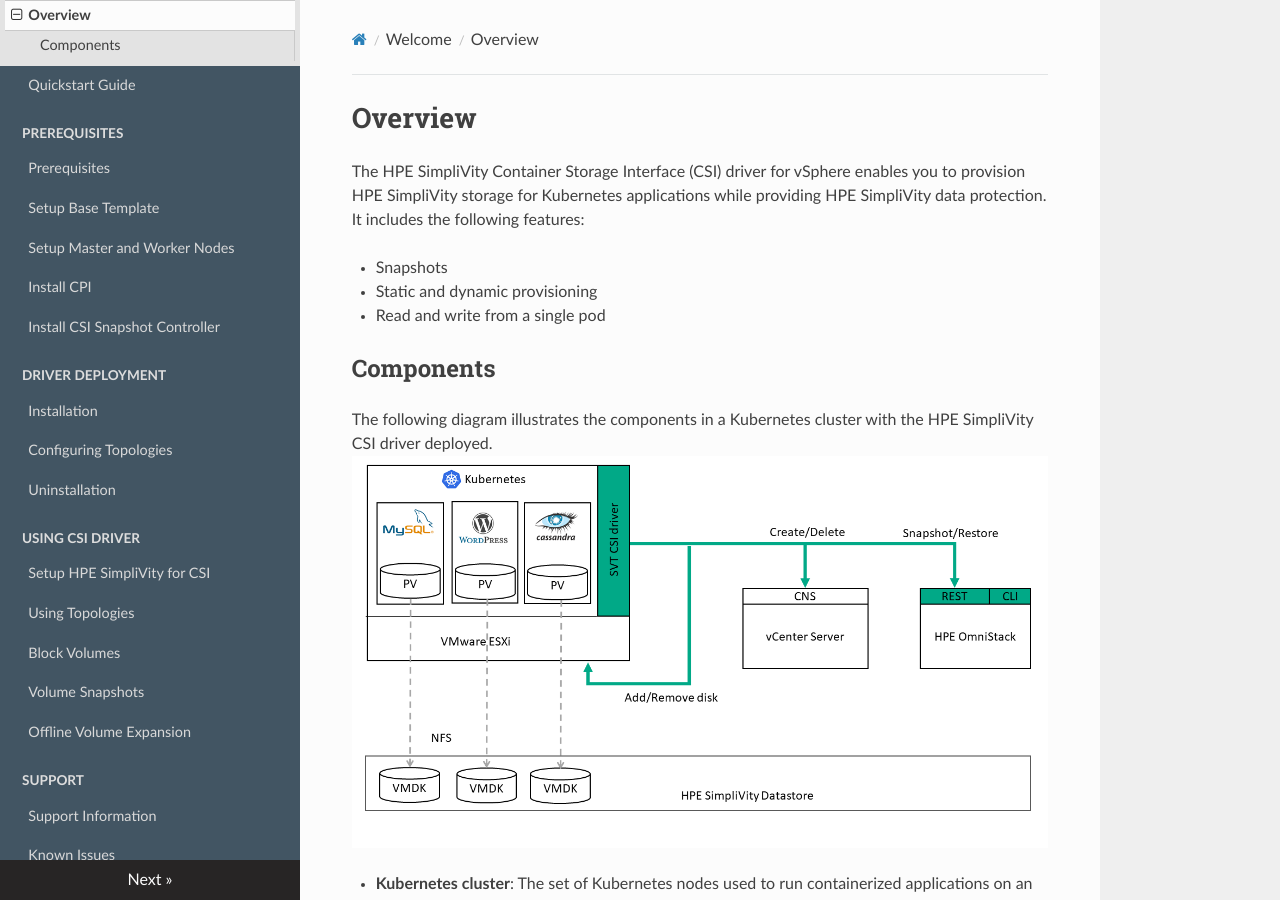
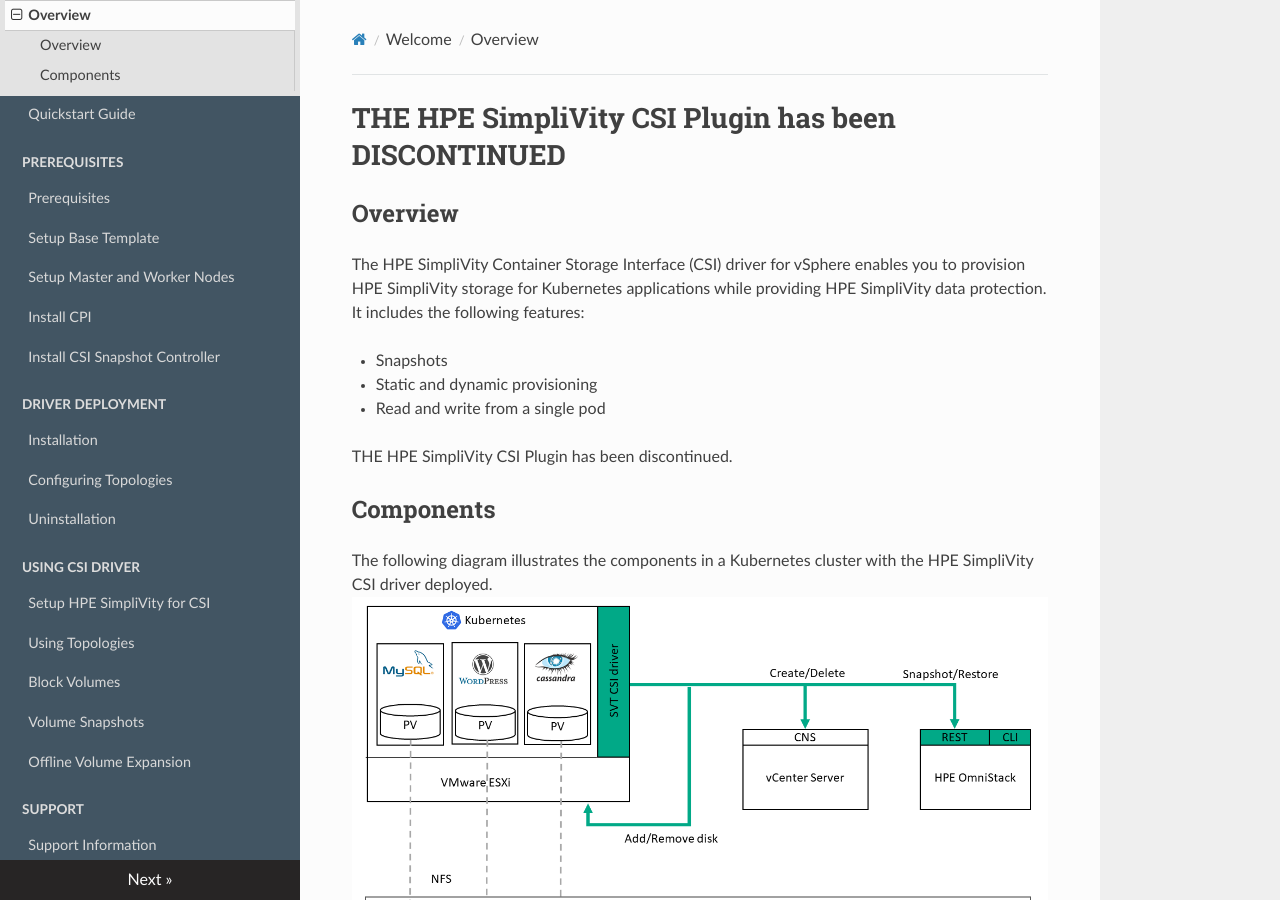
Before and after one commit to HewlettPackard/simplivity-vsphere-csi-driver, an MkDocs documentation site: the page built from docs/README.md, in a window 1280 px wide and 900 px high. Built offline with MkDocs 1.6.1, drawn with Linux system fonts in a browser that asks for light colours; nearby versions of some CDN libraries.

Commit message:
Update the documentations to say that the plugin is no longer supported.

```diff
--- a/docs/README.md
+++ b/docs/README.md
@@ -1,10 +1,15 @@
-# Overview
+
+# THE HPE SimpliVity CSI Plugin has been DISCONTINUED
+
+## Overview
 
 The HPE SimpliVity Container Storage Interface (CSI) driver for vSphere enables you to provision HPE SimpliVity storage for Kubernetes applications while providing HPE SimpliVity data protection. It includes the following features:
 
 - Snapshots
 - Static and dynamic provisioning
 - Read and write from a single pod
+
+THE HPE SimpliVity CSI Plugin has been discontinued.
 
 ## Components
 
```
Also changed, not shown: README.md (+2 -2 lines).
